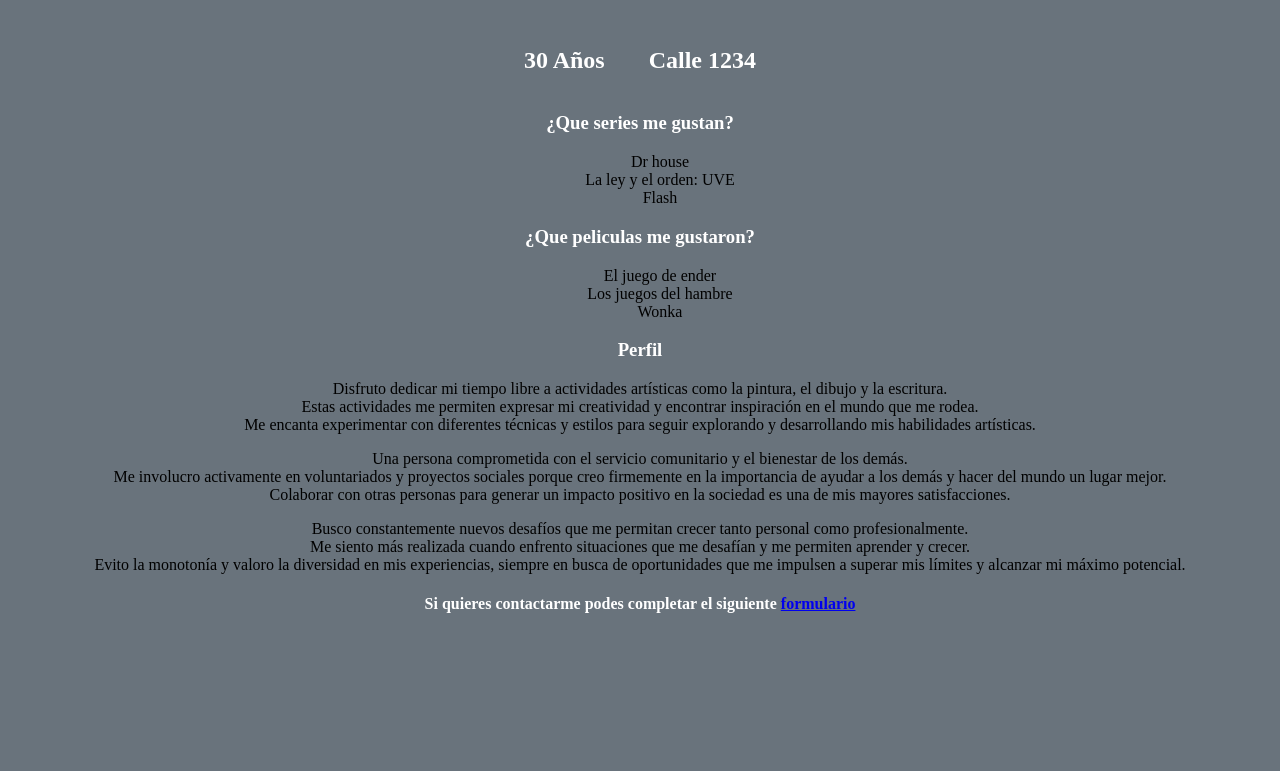
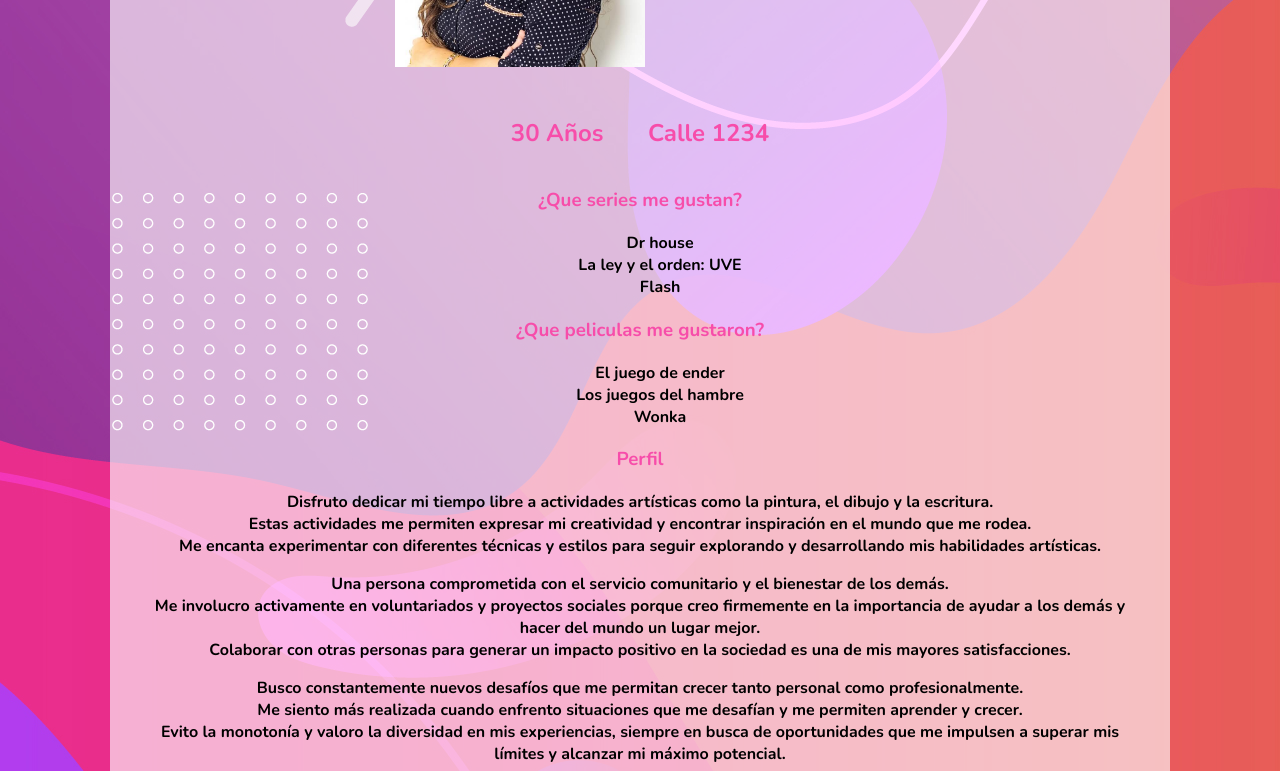
Before and after one commit to cloedorin/trabajoutn, a plain HTML site: page unidad3/index.html in a window 1280 px wide. Shown: the part 305-1076 px from the top of the page. Before the commit the page ends 940 px from the top, so only its background shows below. Drawn offline with Linux system fonts and the light colour scheme.

Commit message:
unidad 1 css

```diff
--- a/unidad3/css/estilo.css
+++ b/unidad3/css/estilo.css
@@ -1,9 +1,47 @@
-.fondo {
-    background-color: rgb(105, 115, 124);
+@font-face {
+    font-family:Nunito-Black ;
+    src: url(../fonts/Nunito-Black.ttf);
 }
 
+@font-face {
+    font-family:Nunito-Bold ;
+    src: url(../fonts/Nunito-Bold.ttf);
+}
+
+@font-face {
+    font-family:Nunito-extralight ;
+    src: url(../fonts/Nunito-ExtraLight.ttf);
+}
+
+@font-face {
+    font-family:OpenSans-Bold ;
+    src: url(../fonts/OpenSans-Bold.ttf);
+}
+
+@font-face {
+    font-family:OpenSans-Regular ;
+    src: url(../fonts/OpenSans-Regular.ttf);
+}
+
+
+.fondo {
+    font-family:Nunito-Bold ;
+    background-image: url(../images/fondo.jpg);
+}
+
+.fondo2 {
+    background-color: rgba(255, 255, 255, 0.625);
+    width: 1000px;
+
+    margin: 40px auto;
+    padding-top: 30px;
+    padding-bottom: 30px;
+    padding-left: 30px;
+    padding-right: 30px;
+    border-radius:30px ;
+}
 .blanco {
-    color: rgb(255, 255, 255);
+    color: rgb(247, 77, 170);
 }
 
 .posicion1 {
--- a/unidad3/index.html
+++ b/unidad3/index.html
@@ -8,13 +8,13 @@
 </head>
 
 <body class="fondo">
-    <header>
+    <div class="fondo2">
         <div class="posicion1"  >
 
         <img src="./images/imagen.jpg" alt="imagen de Laura Gomez" width="250"style="display: inline-block; vertical-align: middle;margin-right: 40px;" >
         <h1 class="blanco" style="display: inline-block;vertical-align: middle; " >Laura Gomez</h1>
         </div>
-    </header>
+
     <div class="posicion1">
         <h2 class="blanco" style="display: inline-block;"> 30 Años</h2>
         <h2 class="blanco" style="display: inline-block;margin-left: 40px;">Calle 1234</h2>
@@ -47,5 +47,6 @@
 
              <h4 class="blanco">Si quieres contactarme podes completar el siguiente <a href="url_del_formulario">formulario</a></h4>
     </div>
+</div>
 </body>
 </html>
```
Also changed, not shown: unidad3/fonts/Nunito-Black.ttf (added), unidad3/fonts/Nunito-Bold.ttf (added), unidad3/fonts/Nunito-ExtraLight.ttf (added), unidad3/fonts/OpenSans-Bold.ttf (added), unidad3/fonts/OpenSans-Regular.ttf (added), unidad3/images/fondo.jpg (added), unidad3/images/imagen1.png (added).
